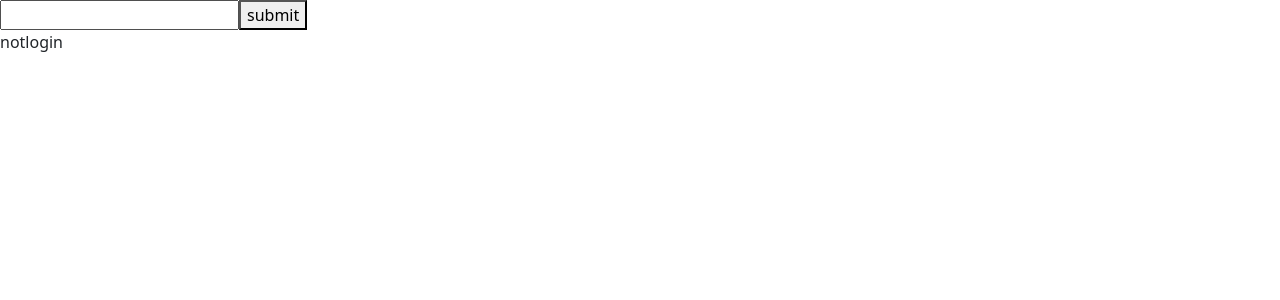
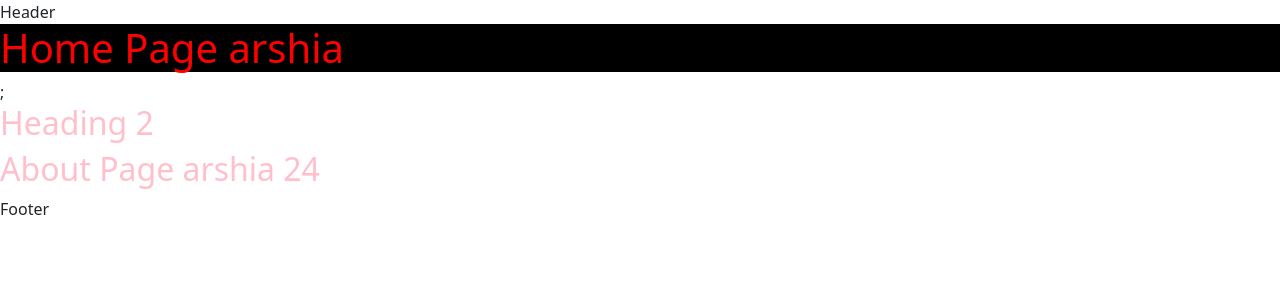
Before and after one commit to arshiacerd/react09c1-08c1, a React (Vite) app: page / in a window 1280 px wide. Shown: the top 300 px of the page. Built offline with nearby package versions, Linux system fonts and the light colour scheme.

Commit message:
react router

```diff
--- a/package.json
+++ b/package.json
@@ -11,7 +11,8 @@
   },
   "dependencies": {
     "react": "^18.3.1",
-    "react-dom": "^18.3.1"
+    "react-dom": "^18.3.1",
+    "react-router-dom": "^7.0.1"
   },
   "devDependencies": {
     "@eslint/js": "^9.13.0",
--- a/src/App.jsx
+++ b/src/App.jsx
@@ -1,3 +1,4 @@
+import About from "./components/About";
 import UserContextProvider from "./components/context/UserContextProvider";
 import FetchData from "./components/FetchData";
 import Home from "./components/Home";
@@ -5,17 +6,36 @@ import FormSubmit from "./components/Hooks/FormSubmit";
 import SearchComponent from "./components/Hooks/SearchComponent";
 import State from "./components/Hooks/State";
 import Toggle from "./components/Hooks/Toggle";
+import AppLayout from "./components/layout/AppLayout";
 import Login from "./components/Login";
 import LoginUser from "./components/LoginUser";
 import Profile from "./components/Profile";
+import ErrorPage from "./components/ErrorPage";
+import {RouterProvider, createBrowserRouter} from "react-router-dom"
 // import "./components/Home.css"
 function App() {
+  const router = createBrowserRouter([
+    {
+      path: "/",
+      element: <AppLayout />,
+      errorElement:<ErrorPage />,
+      children:[
+        {
+          path: "/",
+          element: <Home />,
+        },
+        {
+          path: "/about",
+          element: <About />,
+        },
+      ]
+    },
+
+
+  ])
   return (
     <>
-      <UserContextProvider>
-        <LoginUser />
-        <Profile/>
-      </UserContextProvider>
+      <RouterProvider  router={router} />
     </>
   );
 }
--- /dev/null
+++ b/src/components/ErrorPage.jsx
@@ -0,0 +1,12 @@
+import React from 'react'
+import { useRouteError } from 'react-router-dom'
+
+const ErrorPage = () => {
+ const {error} =    useRouteError()
+ console.log(error)
+  return (
+    <div>404 not found {error.message}</div>
+  )
+}
+
+export default ErrorPage
--- /dev/null
+++ b/src/components/layout/AppLayout.jsx
@@ -0,0 +1,16 @@
+import React from 'react'
+import Header from './Header'
+import Footer from './Footer'
+import { Outlet } from 'react-router-dom'
+
+const AppLayout = () => {
+  return (
+  <>
+    <Header/>
+    <Outlet />
+    <Footer/>
+  </>
+  )
+}
+
+export default AppLayout
--- /dev/null
+++ b/src/components/layout/Footer.jsx
@@ -0,0 +1,9 @@
+import React from 'react'
+
+const Footer = () => {
+  return (
+    <div>Footer</div>
+  )
+}
+
+export default Footer
--- /dev/null
+++ b/src/components/layout/Header.jsx
@@ -0,0 +1,9 @@
+import React from 'react'
+
+const Header = () => {
+  return (
+    <div>Header</div>
+  )
+}
+
+export default Header
```
Also changed, not shown: 1 other file (tests, documents, lock files or other folders).
